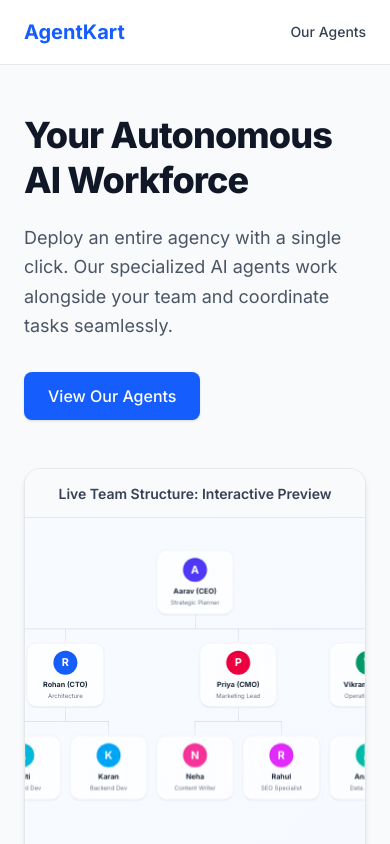
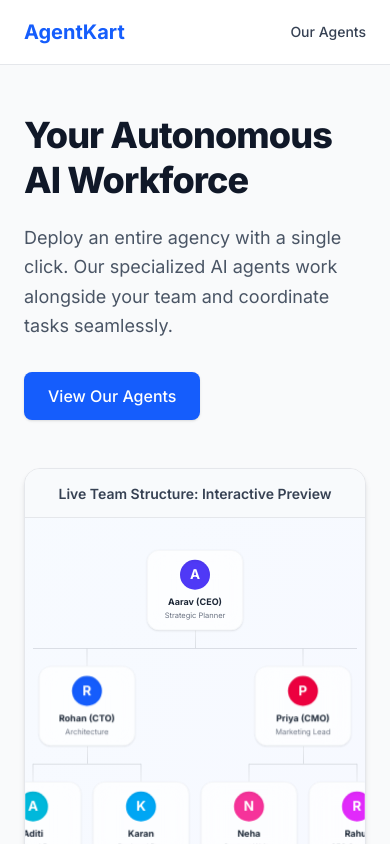
Before and after one commit to ranjeet258/AgentKart, a Next.js app in the folder apps/web/: page / in a window 390 px wide. Shown: the top 844 px of the page. Built offline with nearby package versions, Linux system fonts and the light colour scheme.

Commit message:
Shrink tree to fit entirely inside container without clipping

```diff
--- a/apps/web/src/components/marketplace/OrgChart.tsx
+++ b/apps/web/src/components/marketplace/OrgChart.tsx
@@ -54,20 +54,6 @@
           avatarColor: 'bg-fuchsia-500',
         }
       ]
-    },
-    {
-      id: 'coo-1',
-      name: 'Vikram (COO)',
-      role: 'Operations Lead',
-      avatarColor: 'bg-emerald-600',
-      children: [
-        {
-          id: 'ops-1',
-          name: 'Ananya',
-          role: 'Data Analyst',
-          avatarColor: 'bg-teal-500',
-        }
-      ]
     }
   ]
 };
@@ -111,11 +97,11 @@
 
 export function OrgChart() {
   return (
-    <div className="w-full flex justify-center items-start py-8 relative overflow-hidden min-h-[300px]">
+    <div className="w-full flex justify-center items-start py-8 relative min-h-[300px]">
       <div className="absolute inset-0 bg-gradient-to-br from-blue-50/50 to-indigo-50/50 rounded-b-2xl pointer-events-none"></div>
 
-      {/* Aggressive scaling wrapper to prevent scroll at any viewport */}
-      <div className="origin-top scale-[0.6] sm:scale-[0.7] md:scale-75 lg:scale-[0.65] xl:scale-90 transition-transform duration-300 flex justify-center w-full">
+      {/* Container with zoom/scale to fit */}
+      <div className="origin-top scale-75 sm:scale-90 transition-transform duration-300">
         <OrgNodeCard node={workforceData} />
       </div>
     </div>
```
